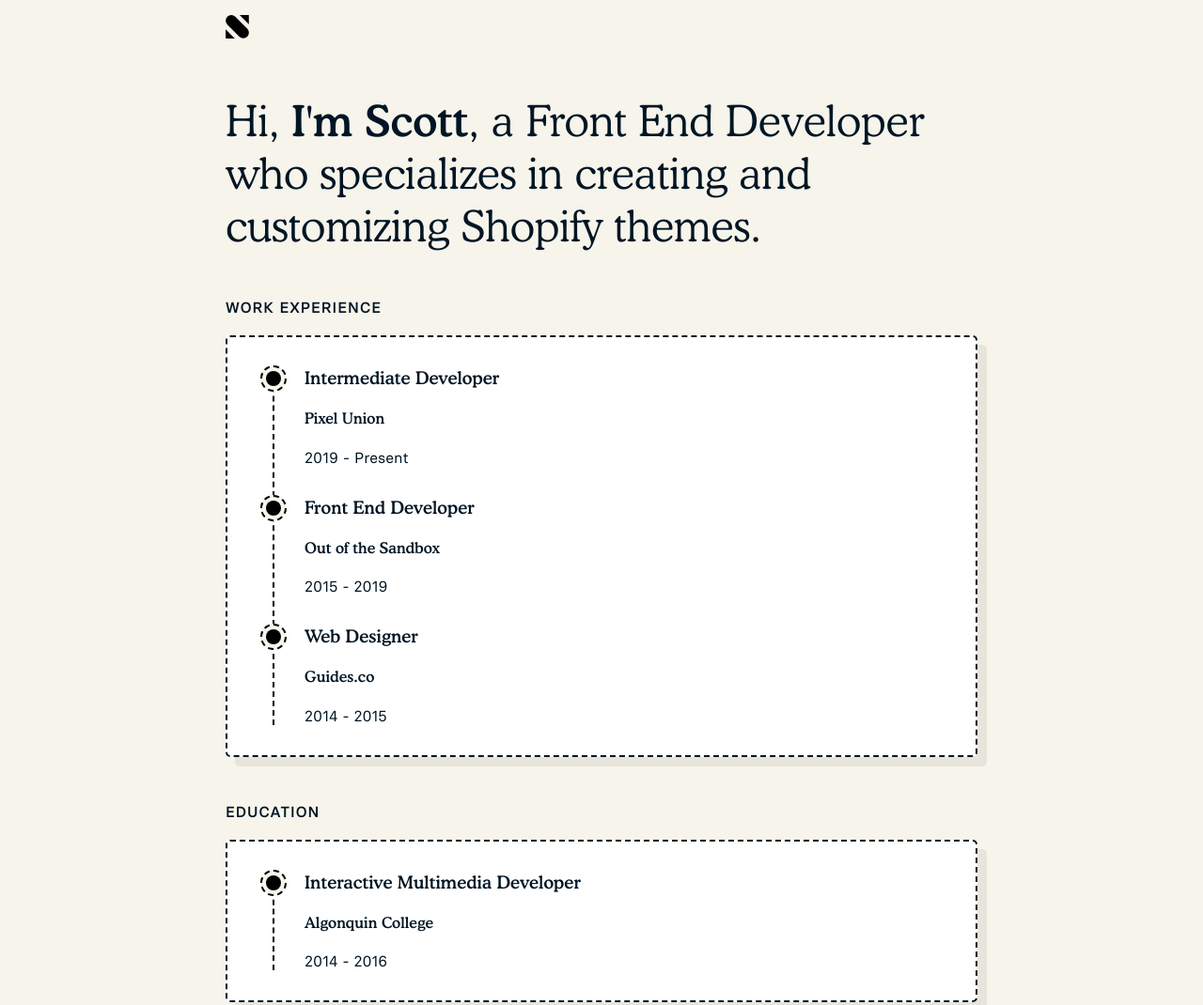
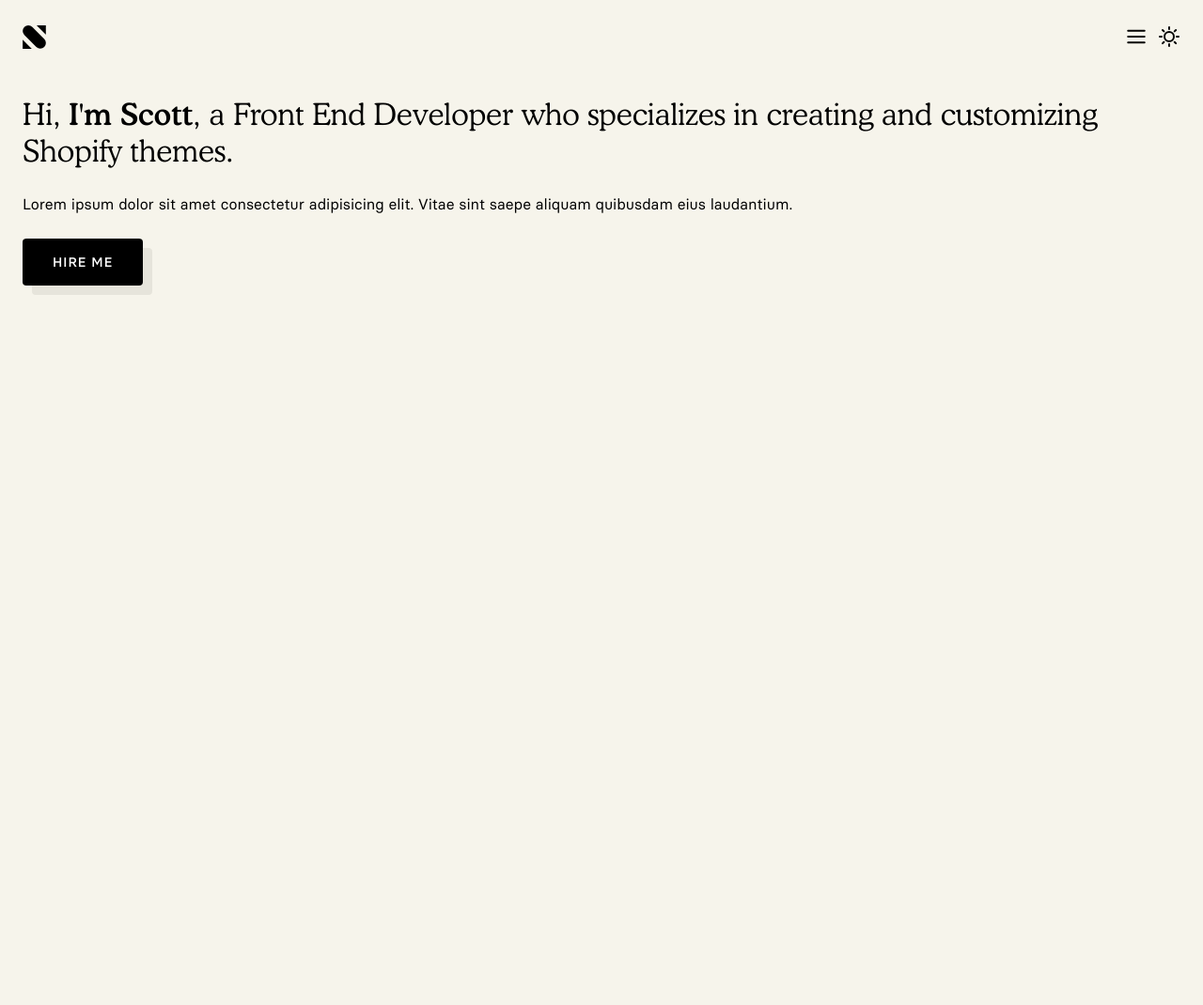
Before and after one commit to marshall993/marshall993.github.io, a plain HTML site: page index.html in a window 1280 px wide. Shown: the top 1070 px of the page at 94% size. After the commit the page ends 800 px from the top, so only its background shows below. Drawn offline with Linux system fonts and the light colour scheme.

Commit message:
Updates.

```diff
--- a/index.html
+++ b/index.html
@@ -9,8 +9,9 @@
   <link rel="preconnect" href="https://fonts.gstatic.com" crossorigin>
   <link href="https://fonts.googleapis.com/css2?family=Merriweather:ital,wght@0,400;0,700;1,400;1,700&display=swap" rel="stylesheet">
 </head>
+
 <body>
-  <header>
+  <header class="header">
     <div class="header__container">
       <div class="header__column">
         <?xml version="1.0" encoding="UTF-8"?>
@@ -30,57 +31,30 @@
         </g>
         </svg>
       </div>
+      <div class="header__column header__column--actions">
+        <button class="header__button">
+          <svg width="30" height="30" viewBox="0 0 30 30" fill="none" xmlns="http://www.w3.org/2000/svg">
+              <path id="Vector" d="M6.25 21.25H23.75M6.25 15H23.75M6.25 8.75H23.75" stroke="black" stroke-width="2" stroke-linecap="round" stroke-linejoin="round"/>
+          </svg>
+        </button>
+        <button class="header__button">
+          <svg width="24" height="24" viewBox="0 0 24 24" fill="none" xmlns="http://www.w3.org/2000/svg">
+            <g id="Environment / Sun">
+            <path id="Vector" d="M12 4V2M12 20V22M6.41421 6.41421L5 5M17.728 17.728L19.1422 19.1422M4 12H2M20 12H22M17.7285 6.41421L19.1427 5M6.4147 17.728L5.00049 19.1422M12 17C9.23858 17 7 14.7614 7 12C7 9.23858 9.23858 7 12 7C14.7614 7 17 9.23858 17 12C17 14.7614 14.7614 17 12 17Z" stroke="black" stroke-width="2" stroke-linecap="round" stroke-linejoin="round"/>
+            </g>
+            </svg>
+
+        </button>
+      </div>
     </div>
   </header>
 
-  <main>
-    <h1 class="heading">Hi, <span>I'm Scott</span>, a Front End Developer who specializes in creating and customizing Shopify themes.</h1>
-
-    <div class="section">
-      <h2 id="work-experience" class="section__heading">Work Experience</h2>
-      <div class="section__card">
-        <div class="section__card-content">
-          <div class="cv__indicator cv__indicator--present">
-            <div class="cv__indicator-inner"></div>
-          </div>
-          <h3 class="cv__position">Intermediate Developer</h3>
-          <h4 class="cv__row-organization">Pixel Union</h4>
-          <p class="cv__date">2019 - Present</p>
-        </div>
-
-        <div class="section__card-content">
-          <div class="cv__indicator">
-            <div class="cv__indicator-inner"></div>
-          </div>
-          <h3 class="cv__position">Front End Developer</h3>
-          <h4 class="cv__row-organization">Out of the Sandbox</h4>
-          <p class="cv__date">2015 - 2019</p>
-        </div>
-
-        <div class="section__card-content">
-          <div class="cv__indicator">
-            <div class="cv__indicator-inner"></div>
-          </div>
-          <h3 class="cv__position">Web Designer</h3>
-          <h4 class="cv__row-organization">Guides.co</h4>
-          <p class="cv__date">2014 - 2015</p>
-        </div>
-      </div>
+  <section class="banner">
+    <div class="banner__content">
+      <h1 class="banner__heading">Hi, <span>I'm Scott</span>, a Front End Developer who specializes in creating and customizing Shopify themes.</h1>
+      <p class="banner__text">Lorem ipsum dolor sit amet consectetur adipisicing elit. Vitae sint saepe aliquam quibusdam eius laudantium.</p>
+      <a class="banner__button" href="#">Hire Me</a>
     </div>
-
-    <div class="section">
-      <h2 id="education" class="section__heading">Education</h2>
-      <div class="section__card">
-        <div class="section__card-content">
-          <div class="cv__indicator">
-            <div class="cv__indicator-inner"></div>
-          </div>
-          <h3 class="cv__position">Interactive Multimedia Developer</h3>
-          <h4 class="cv__row-organization">Algonquin College</h4>
-          <p class="cv__date">2014 - 2016</p>
-        </div>
-      </div>
-    </div>
-  </main>
+  </section>
 </body>
 </html>
--- a/styles.scss
+++ b/styles.scss
@@ -50,28 +50,9 @@
   font-style: normal;
 }
 
-$nav-background-color: #1A1C20;
-
 :root {
+  --body-color: #001524;
   --body-background-color: #F6F4EB;
-  --primary-color: #000000;
-  --secondary-color: #016A70;
-  --accent-color: #016A70;
-  --button-padding: 1rem;
-  --border-color: #001524;
-  --body-color: #001524;
-
-  --nav-link-color: #ffffff;
-  --navbar-background-color: #{$nav-background-color};
-}
-
-.dark-mode {
-  --body-color: #ffffff;
-  --body-background-color: #1A1C20;
-}
-
-html {
-  scroll-behavior: smooth;
 }
 
 body {
@@ -82,188 +63,78 @@
   background-color: var(--body-background-color);
 }
 
-main {
-  display: flex;
-  flex-direction: column;
-  gap: 3rem;
-  max-width: 800px;
-  margin: 0 auto;
-  padding: 2.5rem 1rem;
-}
-
 /* Header */
 
 header {
-  max-width: 800px;
-  margin: 0 auto;
-  padding: 1rem;
+  position: sticky;
+  top: 0;
+  padding: 1.5rem;
+  box-sizing: border-box;
 }
 
-/* Sections */
-
-.section {
+.header__container {
   display: flex;
-  flex-direction: column;
-  gap: 1.25rem;
-  transition: transform 0.25s ease-in-out;
+  justify-content: space-between;
 }
 
-.section__heading {
-  font-family: 'Basier Circle Medium';
-  text-transform: uppercase;
-  font-size: 16px;
-  letter-spacing: 1px;
-  margin: 0;
-}
+.header__column {
+  display: flex;
+  align-items: center;
 
-.section__card {
-  background-color: #ffffff;
-  padding: 2rem 3rem;
-  border-radius: 5px;
-  border: 2px dashed #001524;
-  box-shadow: #e6e4db 10px 10px 0px;
-}
-
-.section__card-content {
-  position: relative;
-  border-left: 2px dashed var(--primary-color);
-  padding: 0 0 2rem 2rem;
-
-  &:last-child {
-    padding-bottom: 0;
+  &.header__column--actions {
+    display: flex;
+    gap: 0.5rem;
   }
 }
 
-/* Headings */
-
-h1,
-h2,
-h3,
-h4,
-h5,
-h6 {
-  font-family: 'cooper_md_btmedium';
-  font-weight: normal;
+.header__button {
+  background: none;
+  border: none;
+  padding: 0;
+  line-height: 0;
 }
 
-.heading {
+/* Banner */
+
+.banner {
+  padding: 1.5rem;
+}
+
+.banner__content {
+  display: flex;
+  flex-direction: column;
+  gap: 1.5rem;
+  color: #000000;
+}
+
+.banner__heading {
+  font-weight: normal;
   margin: 0;
+  font-size: 2rem;
   font-family: 'cooper_lt_btlight';
 
   span {
     font-family: 'cooper_md_btmedium';
   }
-
-  @media only screen and (min-width: 767px) {
-    font-size: 2.85rem;
-  }
 }
 
-h2 {
-  margin-top: 0;
-  font-size: 20px;
+.banner__text {
+  font-family: 'Basier Circle';
+  font-size: 16px;
+  line-height: 1.65;
+  margin: 0;
 }
 
-.cv__projects {
-  list-style: none;
-  padding: 0;
-  margin: 0;
-
-  li {
-    border-bottom: 2px dashed #000000;
-
-    &:last-child {
-      border-bottom: none;
-    }
-  }
-
-  a {
-    display: flex;
-    align-items: center;
-    gap: 1rem;
-    font-weight: bold;
-    padding: 1rem;
-    color: black;
-    border-radius: 5px;
-  }
-}
-
-.cv {
-  max-width: 1200px;
-  margin: 0 auto;
-  display: flex;
-  position: relative;
-}
-
-.cv__row {
-  background-color: #ffffff;
-  padding: 2rem 3rem;
-  border-radius: 5px;
-  border: 2px dashed #001524;
+.banner__button {
+  align-self: flex-start;
+  background-color: #000000;
+  color: #ffffff;
+  padding: 1rem 2rem;
+  text-decoration: none;
+  font-family: 'Basier Circle Medium';
+  text-transform: uppercase;
+  letter-spacing: 1px;
+  font-size: 14px;
+  border-radius: 4px;
   box-shadow: #e6e4db 10px 10px 0px;
 }
-
-.cv__position {
-  margin-top: 0;
-}
-
-.cv__date {
-  margin-bottom: 0;
-}
-
-.cv__indicator {
-  position: absolute;
-  top: -2px;
-  left: -15px;
-  border: 2px dashed var(--primary-color);
-  padding: 0.25rem;
-  border-radius: 50%;
-  background-color: var(--body-background-color);
-  transition: 0.5s;
-
-  &.cv__indicator--present {
-    animation: 1s scale-indicator ease-in-out infinite;
-  }
-}
-
-.cv__indicator-inner {
-  background-color: var(--primary-color);
-  width: 1rem;
-  height: 1rem;
-  border-radius: 50%;
-  transition: 0.5s;
-
-  .cv__indicator--present & {
-    animation: 1s color-indicator ease-in-out infinite;
-  }
-}
-
-/* Animations */
-
-@keyframes color-indicator {
-  0% {
-    background-color: var(--primary-color);
-  }
-
-  50% {
-    background-color: var(--secondary-color);
-  }
-
-  100% {
-    background-color: var(--primary-color);
-  }
-}
-
-@keyframes scale-indicator {
-  0% {
-    transform: scale(1);
-  }
-
-  50% {
-    transform: scale(1.1);
-  }
-
-  100% {
-    transform: scale(1);
-  }
-}
```
Also changed, not shown: styles.css, 2 other files.
